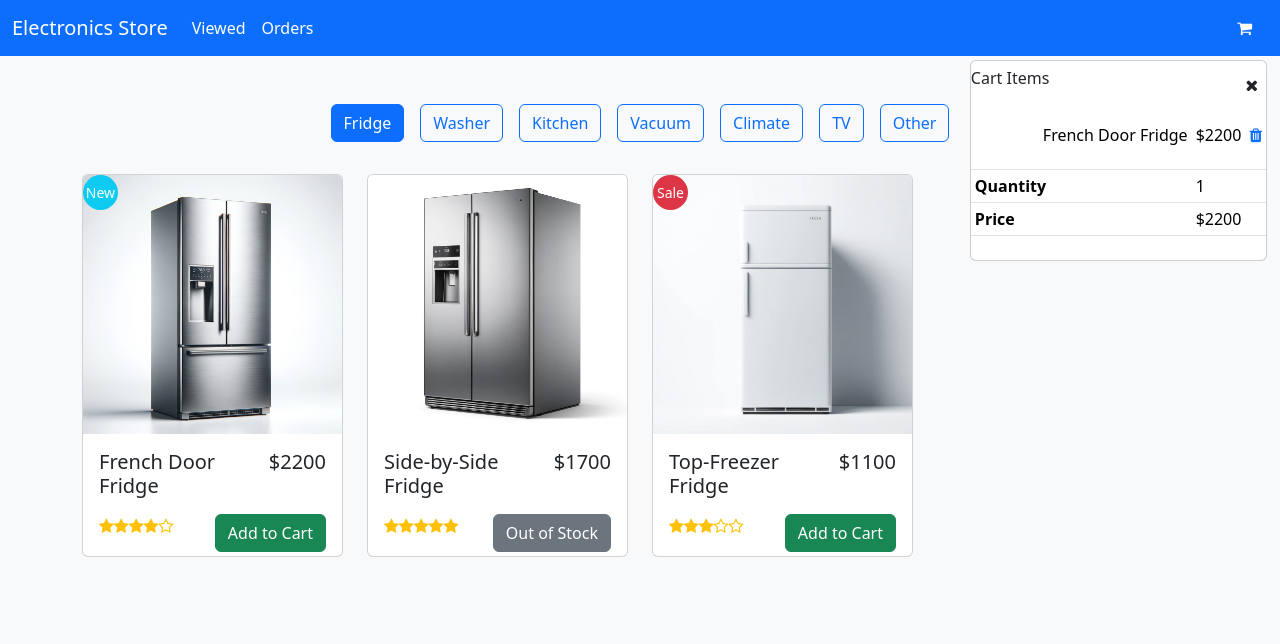
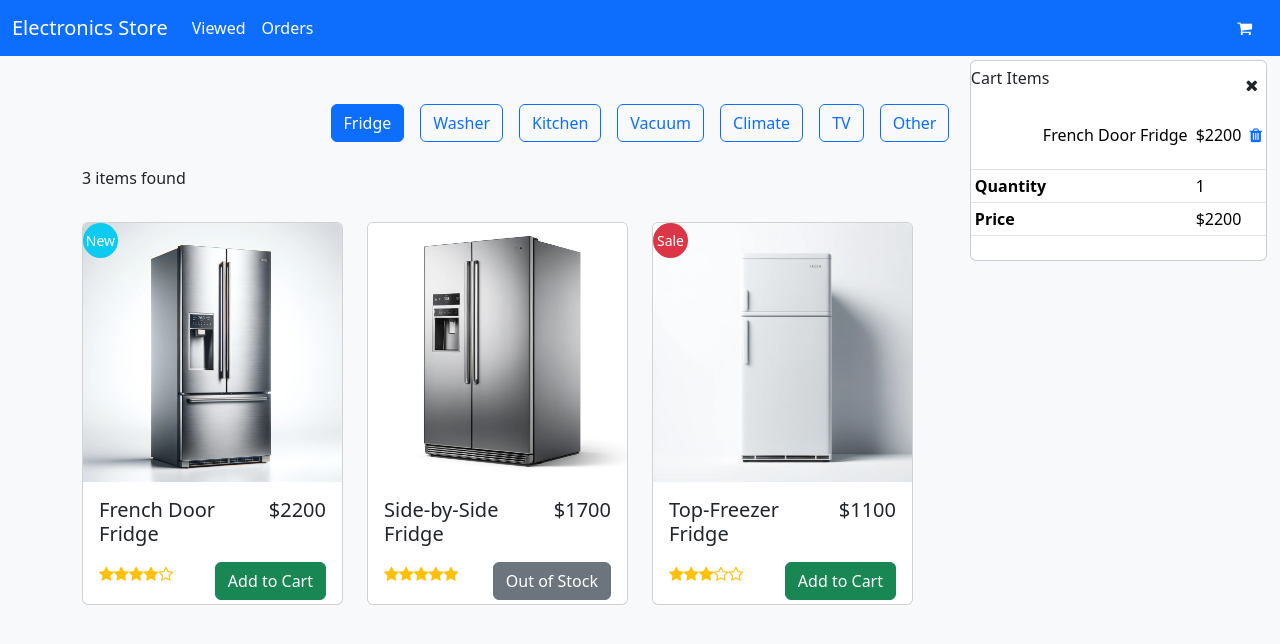
Before and after one commit to hayaoki-engineer/angular-kaden-app, an Angular app: page /home in a window 1280 px wide. Both pictures are taken after a click on the button "Fridge". Shown: the top 644 px of the page. Built offline with nearby package versions, Linux system fonts and the light colour scheme.

Commit message:
件数表示

```diff
--- a/src/app/components/home/home.component.html
+++ b/src/app/components/home/home.component.html
@@ -13,9 +13,23 @@
                 </button>
             </div>
 
+            <!-- Display the number of items and sorting options if a category is selected -->
+            <div class="d-flex justify-content-between align-items-center mb-4" *ngIf="selectedCategory">
+                <!-- Display the number of items found -->
+                <div class="col-3">
+                    <p class="text-left mb-0">{{ filteredProducts.length}} items found</p>
+                </div>
+            </div>
+
             <div class="row">
+                <!-- Display message if no products are found -->
+                <ng-container *ngIf="filteredProducts.length === 0">
+                    <div class="col-md-12 text-center">
+                        <h6>No products found in this category</h6>
+                    </div>
+                </ng-container>
                 <!-- Display product cards if products are found -->
-                <ng-container>
+                <ng-container *ngIf="filteredProducts.length > 0">
                     <div
                       *ngFor="let item of filteredProducts; let i = index; trackBy: trackByIndex"
                       class="col-md-12 col-lg-3 pt-2 mb-4 mb-lg-0"
```
